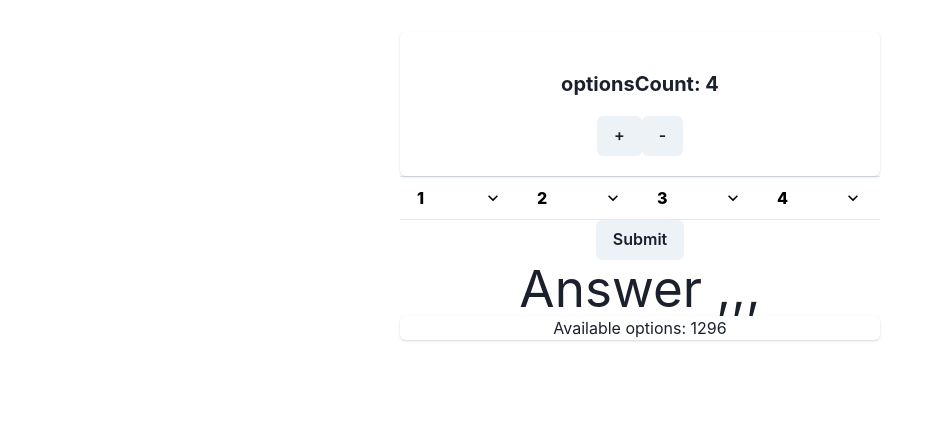
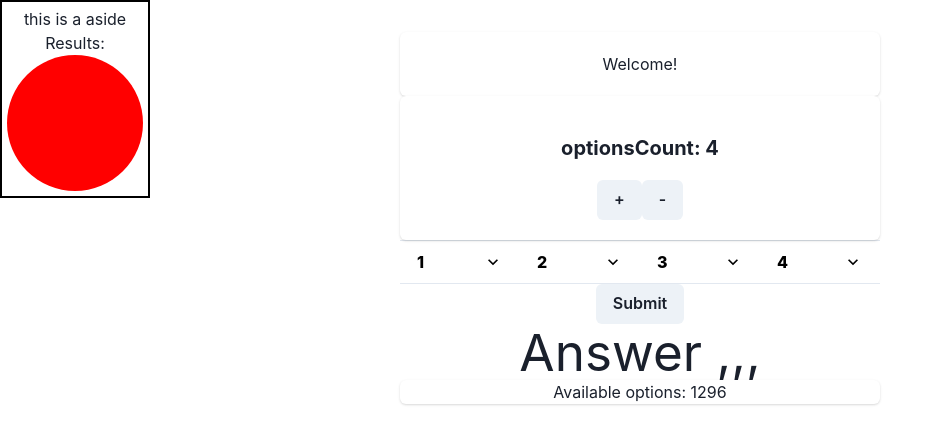
Before and after one commit to yaniv-cohen/Bul-Pegia, a React (Vite) app: page / in a window 1280 px wide. Shown: the top 444 px of the page, without its empty margins (0-943 px from the left). Built offline with nearby package versions, Linux system fonts and the light colour scheme.

Commit message:
fixed CORS and started response history panel

```diff
--- a/package.json
+++ b/package.json
@@ -6,7 +6,7 @@
   "scripts": {
     "dev": "vite",
     "build": "tsc && vite build",
-    "server": "flask --app ./server/server.py run",
+    "server": "flask --app ./server/logic/app.py run",
     "preview": "vite preview"
   },
   "dependencies": {
--- a/src/App.tsx
+++ b/src/App.tsx
@@ -14,6 +14,7 @@ import {
 import OptionsIncrementCard from "./components/OptionsIncrementCard";
 import SlotAccordion from "./components/SlotAccordion";
 import SubmitButton from "./components/SubmitButton";
+import HistoryPanel from "./components/historyPanel";
 
 function App() {
   const letterOptionsConst = [
@@ -35,15 +36,25 @@ function App() {
     "P",
   ];
   const ColorList = [
-    "a",
-    "b",
-    "c",
-    "d",
-    "e",
-    "f",
-    "g",
-    "h",
+    "red",
+    "orange",
+    "yellow",
+    "green",
+    "blue",
+    "purple",
+    "brown",
+    "grey",
   ];
+  // const colorMap:{
+  //   "red": "a",
+  //   "orange":"b",
+  //   "yellow":"c",
+  //   "green":"d",
+  //   "blue":"e",
+  //   "purple":"f",
+  //   "brown":"g",
+  //   "grey":"h",
+  // }
   const min = 3;
   const max = 8;
   const [count, setCount] = useState(0);
@@ -63,16 +74,31 @@ function App() {
   const [availableOptions, setAvailableOptions] = useState(
     new Array(allPossibleOptions).fill(null)
   );
-  const submit = (arr: string[]) => {
+  type Game = {
+    game_id?: string;
+    remainingTurns?: number;
+    turnCount?: number;
+  };
+  const [game, setGame] = useState<Game>({});
+  const submit = async (arr: string[]) => {
     console.log(arr);
     let str = "";
     arr.forEach((color) => {
-      str += color;
+      str += letterOptionsConst[ColorList.indexOf(color)];
     });
     const url = "http://127.0.0.1:5000/game/1/guess/" + str;
-    alert(url);
-    fetch(url);
-    console.log("fetch to" + url);
+    console.log(`fetch to ` + url);
+    const result = await (await fetch(url)).json();
+    console.log(`😯 ${JSON.stringify(result, null, 2)}`);
+    const newLi = document.createElement("li");
+    newLi.innerHTML = JSON.stringify({
+      white: result.result.white,
+      black: result.result.black,
+    });
+    // newLi.key = Math.floor(Math.random() * 1000) + "";
+    setGame({ ...result });
+    const historyList = document.getElementById("resultsList")!;
+    if (typeof result.text === "string") historyList.append(newLi);
   };
   useEffect(() => {
     let options = letterOptionsConst.slice(0, optionsCount);
@@ -93,6 +119,12 @@ function App() {
   return (
     <div className="App">
       <div>
+        <Card>
+          <CardBody>
+            {game["game_id"] ? "Your game is" + game["game_id"] : "Welcome!"}
+          </CardBody>
+        </Card>
+        <HistoryPanel></HistoryPanel>
         <OptionsIncrementCard
           optionsCount={optionsCount}
           slotsCount={slotsCount}
--- a/src/components/SlotAccordion.tsx
+++ b/src/components/SlotAccordion.tsx
@@ -12,7 +12,6 @@ import { createRef, useRef, useState } from 'react'
 
 export const SlotAccordion = ({ slot, index, setChosenOption, chosen , ColorList}:
     { slot: string[], index: number, setChosenOption: Function, chosen: string | null, ColorList: string[] }) => {
-    console.log(chosen, slot)
 
 
     const colorMap = {} as any
--- /dev/null
+++ b/src/components/circle.tsx
@@ -0,0 +1,14 @@
+export const Circle = ({
+  color = "white",
+  side,
+}: {
+  color: string;
+  side: number;
+}) => {
+  return (
+    <svg viewBox={`0 0 ${side} ${side}`}>
+      <circle fill={color} cx={side*0.5 +'px'} cy={side*0.5 +'px'} r={side/2 +'px'} />
+    </svg>
+  );
+};
+export default Circle;
--- /dev/null
+++ b/src/components/historyPanel.tsx
@@ -0,0 +1,25 @@
+import {
+    Accordion,
+    AccordionItem,
+    AccordionButton,
+    AccordionPanel,
+    AccordionIcon,
+    Box,
+    Button,
+    Card,
+} from '@chakra-ui/react'
+import { createRef, useRef, useState } from 'react'
+import Circle from './circle'
+
+export const HistoryPanel = () =>
+{
+    const colorMap = {} as any
+    return <aside >
+        <h2>this is a aside</h2>
+        <h2>Results:</h2>
+        <Circle color="red" side={50}></Circle>
+        <ul id="resultsList">
+        </ul>
+    </aside>
+}
+export default HistoryPanel
--- a/src/index.css
+++ b/src/index.css
@@ -14,6 +14,17 @@
   -webkit-text-size-adjust: 100%;
 }
 
+aside{
+position: absolute;
+left:0;
+top:0;
+border: 2px solid black;
+display: flex;
+flex-direction: column;
+align-items:center ;
+width: 150px;
+padding: 5px;
+}
 a {
   font-weight: 500;
   color: #646cff;
```
Also changed, not shown: 2 other files (tests, documents, lock files or other folders).
